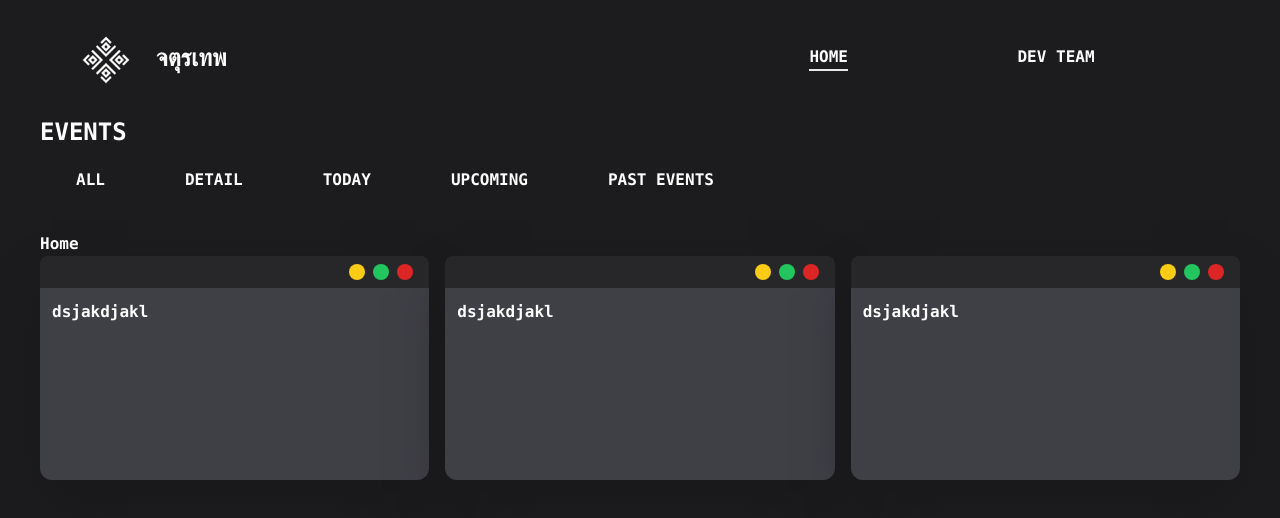
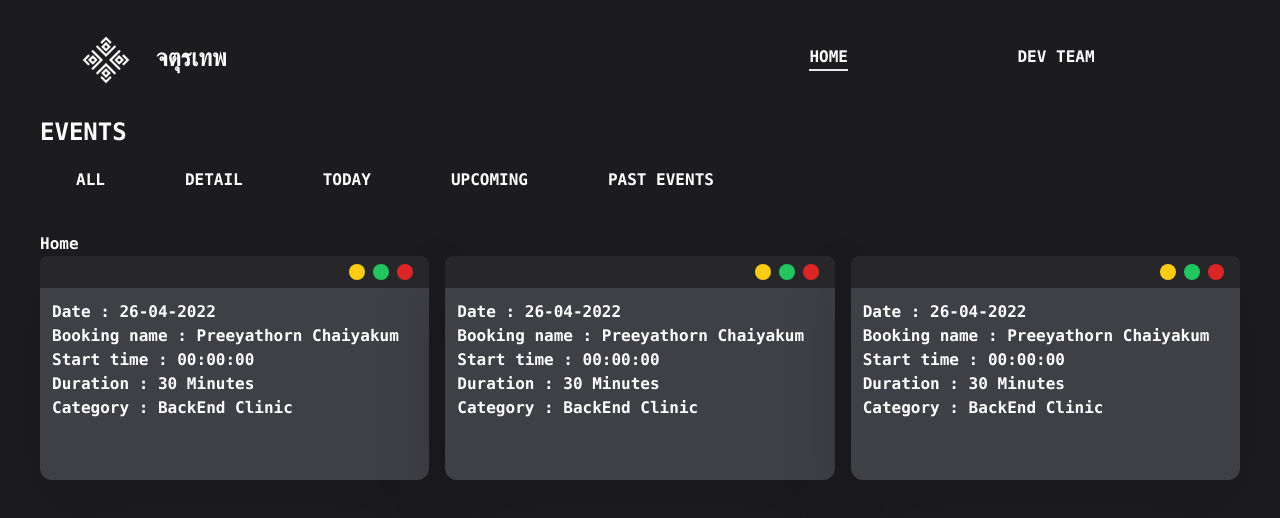
Before and after one commit to thanakritcankha/Oasip_sj2, a Vue app in the folder Frontend/: page / in a window 1280 px wide. Shown: the top 518 px of the page. Built offline with nearby package versions, Linux system fonts and the light colour scheme; the HTML template or start-up script is replaced by a standard one.

Commit message:
Frontend : Data Format

```diff
--- a/Frontend/src/components/Event.vue
+++ b/Frontend/src/components/Event.vue
@@ -1,17 +1,29 @@
-<script setup>
-
-</script>
+<script setup></script>
 
 <template>
-    <div class="flex flex-col h-56 w-full bg-zinc-700 rounded-xl shadow-2xl shadow-zinc-900">
-        <div class="flex justify-end w-full h-8 bg-zinc-800 rounded-t-lg p-2">
-            <button class="h-4 w-4 bg-yellow-400 rounded-full mr-2"></button>
-            <button class="h-4 w-4 bg-green-500 rounded-full mr-2"></button>
-            <button class="h-4 w-4 bg-red-600 rounded-full mr-2"></button>
-        </div>
-        <div class="p-3">dsjakdjakl</div>
+  <div
+    class="flex flex-col h-56 w-full bg-zinc-700 rounded-xl shadow-2xl shadow-zinc-900"
+  >
+    <div class="flex justify-end w-full h-8 bg-zinc-800 rounded-t-lg p-2">
+      <button class="h-4 w-4 bg-yellow-400 rounded-full mr-2"></button>
+      <button class="h-4 w-4 bg-green-500 rounded-full mr-2"></button>
+      <button class="h-4 w-4 bg-red-600 rounded-full mr-2"></button>
     </div>
+    <!-- show data of booking -->
+    <div class="p-3">
+      <div class="eventsData">
+        <ul>
+          <h1>Date : 26-04-2022</h1>
+          <li>Booking name : Preeyathorn Chaiyakum</li>
+          <li>Start time : 00:00:00</li>
+          <li>Duration : 30 Minutes</li>
+          <li>Category : BackEnd Clinic</li>
+        </ul>
+      </div>
+    </div>
+  </div>
 </template>
 
 <style>
+
 </style>
--- a/Frontend/src/components/ListAll.vue
+++ b/Frontend/src/components/ListAll.vue
@@ -1,4 +1,4 @@
-<script setup>
+ <script setup>
 import { ref } from 'vue';
 import Event from './Event.vue';
 
@@ -11,8 +11,12 @@ const showWindow = ref(false)
         <Event />
         <Event />
     </div>
+        <div>
+
+        </div>
 
 </template>
 
 <style scoped>
+
 </style>
```
Also changed, not shown: 2 other files (tests, documents, lock files or other folders).
